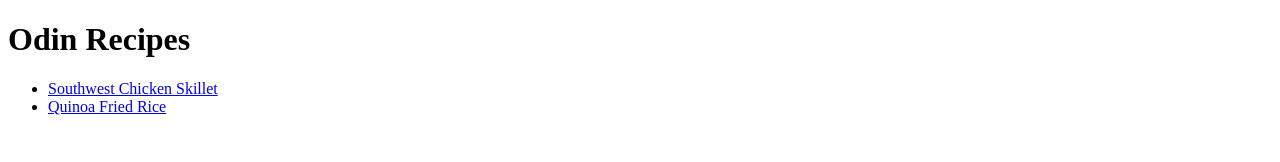
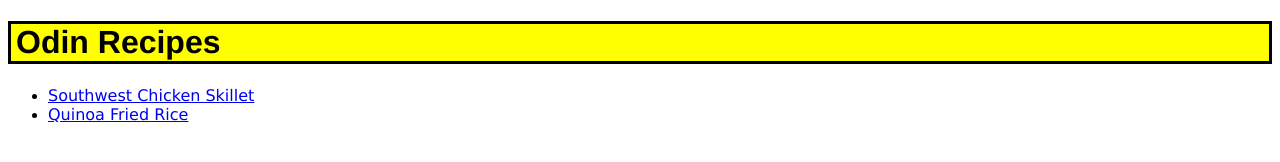
Before and after one commit to flex-chillrsn/odin-recipes, a plain HTML site: page index.html in a window 1280 px wide. Drawn offline with Linux system fonts and the light colour scheme.

Commit message:
create css, style index

```diff
--- a/index.html
+++ b/index.html
@@ -1,6 +1,7 @@
 <!DOCTYPE html>
 <html lang="en">
     <head>
+        <link rel="stylesheet" href="style.css">
         <meta charset="utf-8">
         <title>Odin Recipes</title>
     </head>
--- /dev/null
+++ b/style.css
@@ -0,0 +1,11 @@
+h1 {
+    background-color: yellow;
+    border-style: solid;
+    font-family:  Helvetica, sans-serif;
+    border-width: 3px;
+    padding-left: 5px;
+}
+
+li a {
+    font-family: 'Lucida Sans', sans-serif;
+}
```
